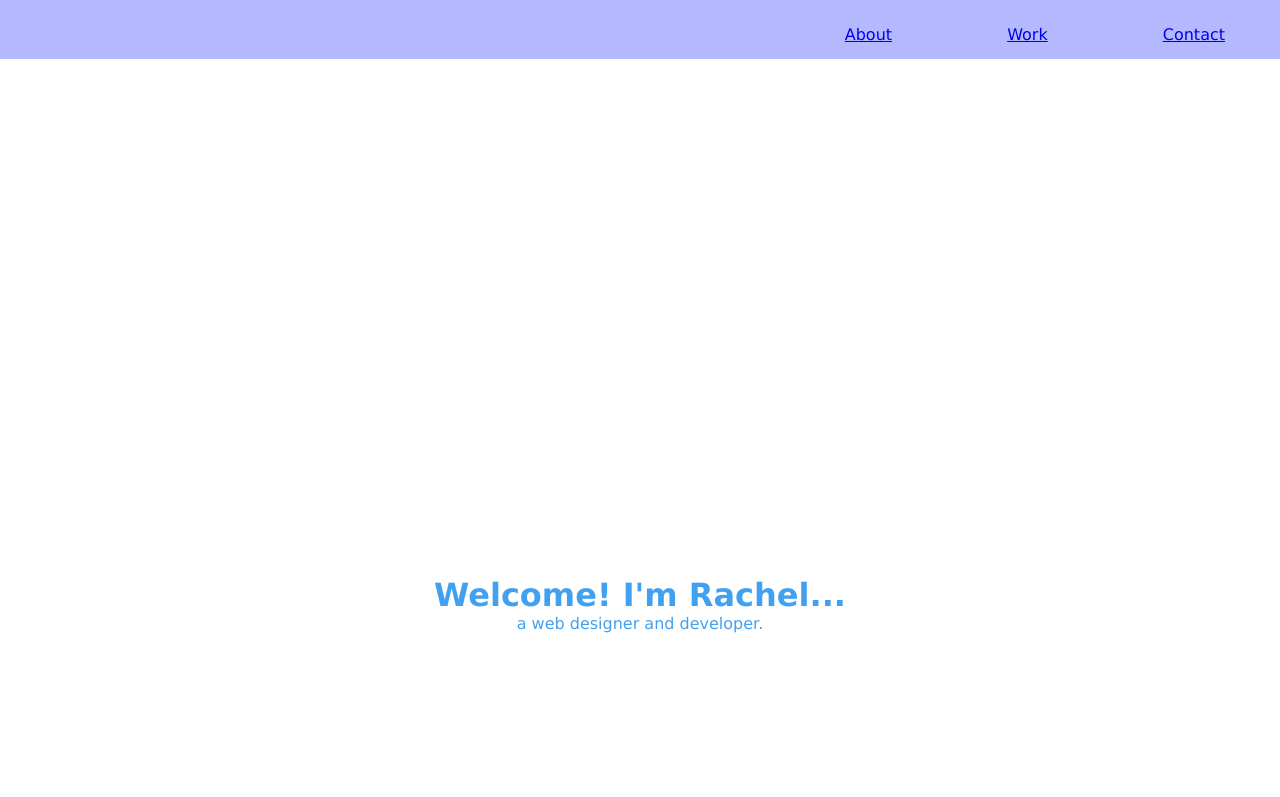
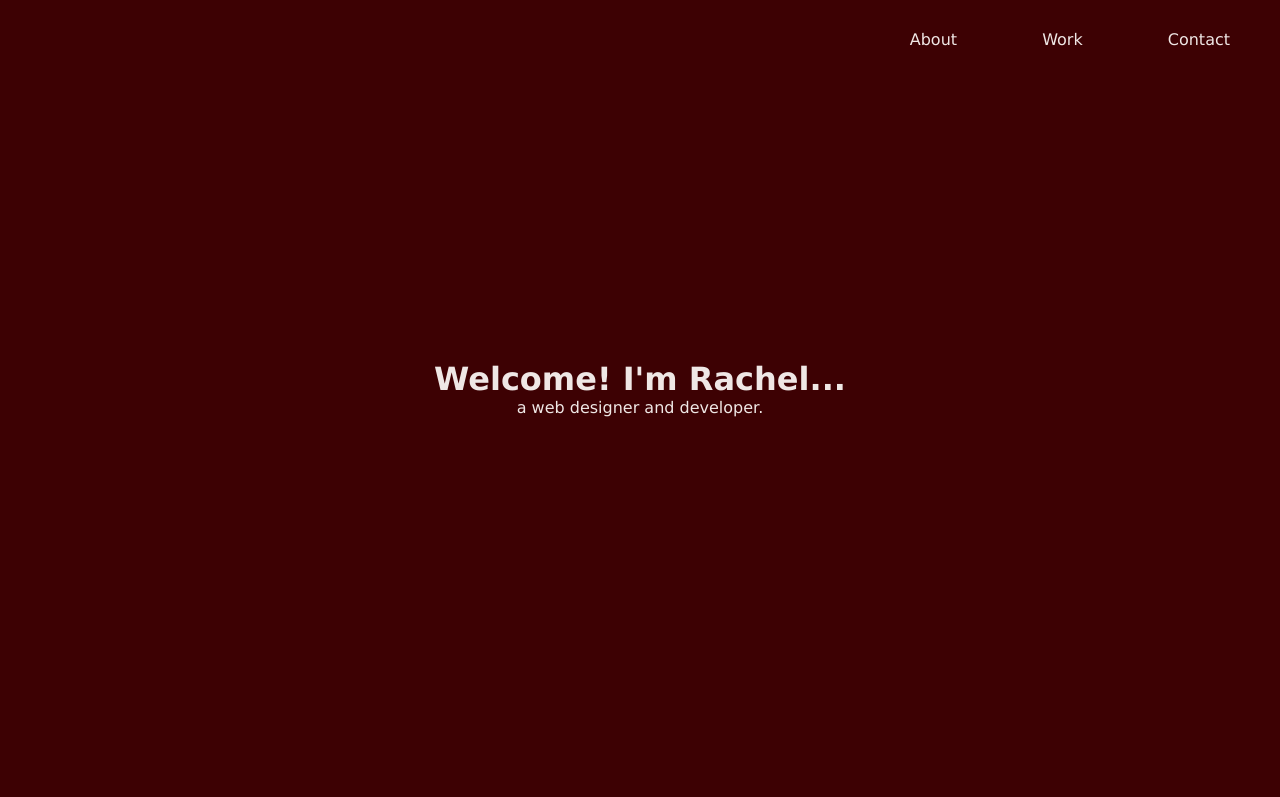
Before and after one commit to RaytheMage/portfolio, a plain HTML site: page index.html in a window 1280 px wide. Shown: the top 797 px of the page. Drawn offline with Linux system fonts and the light colour scheme; a script that the page names is missing.

Commit message:
nav and welcome section fixed

```diff
--- a/main.css
+++ b/main.css
@@ -1,3 +1,12 @@
+/* {
+white: #EFE7E5;
+deep dark red: #3D0103;
+grey: #B0ACAB;
+red: #9C1F20;
+Black: #1C191B;
+} */
+
+
 /* Body */
 * {
   margin: 0;
@@ -7,6 +16,8 @@
 body {
 font-family: 'Lucida Sans', 'Lucida Sans Regular', 'Lucida Grande', 'Lucida Sans Unicode', Geneva, Verdana, sans-serif;
 text-align: center;
+color: #1C191B;
+background-color: #EFE7E5;
 }
 
 
@@ -14,52 +25,38 @@ text-align: center;
 nav {
   margin: 0;
   padding: 0;
-  top: 0;
 }
 
 nav ul {
   text-align: right;
   position: fixed;
   width: 100%;
-  background-color: #b4b9ff;
+  background-color: #3D0103;
 }
 
 nav ul li {
   display: inline-block;
-  margin: 55px;
-  padding: 0px;
-  margin-bottom: 15px;
-  margin-top: 25px;
+  padding: 30px;
+  margin-right: 20px;
+  color: #EFE7E5;
+}
+
+nav ul li a {
+  color: #EFE7E5;
+  text-decoration: none;
+}
+
+nav ul li a:hover {
+  color: #B0ACAB;
 }
 
 #welcome-section {
   display: block;
-  height: 100vh;
-  padding-top: 45%;
-  min-height: 55%;
-  color: #41a1f0;
+  padding-top: 45vh;
+  min-height: 55vh;
+  color: #EFE7E5;
+  background-color: #3D0103;
 }
-
-
-/* ...{
-  text-align:center;
-  margin-bottom:40em;
-  height:100%;
-  min-height:100px;
-  margin-top:30em;
-  }
-
-  padding-top: 0px;
-  margin-top: 0px;
-  display: block;
-  height: 100vh; */
-
-
-
-
-
-
-
 
 
 /* projects */
```
